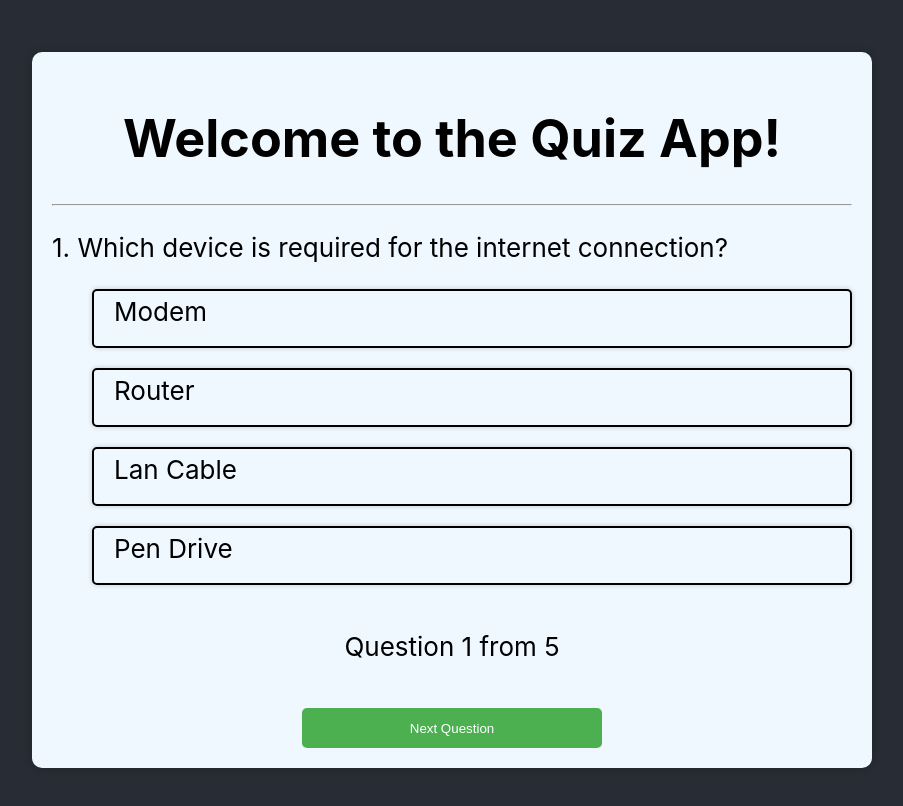
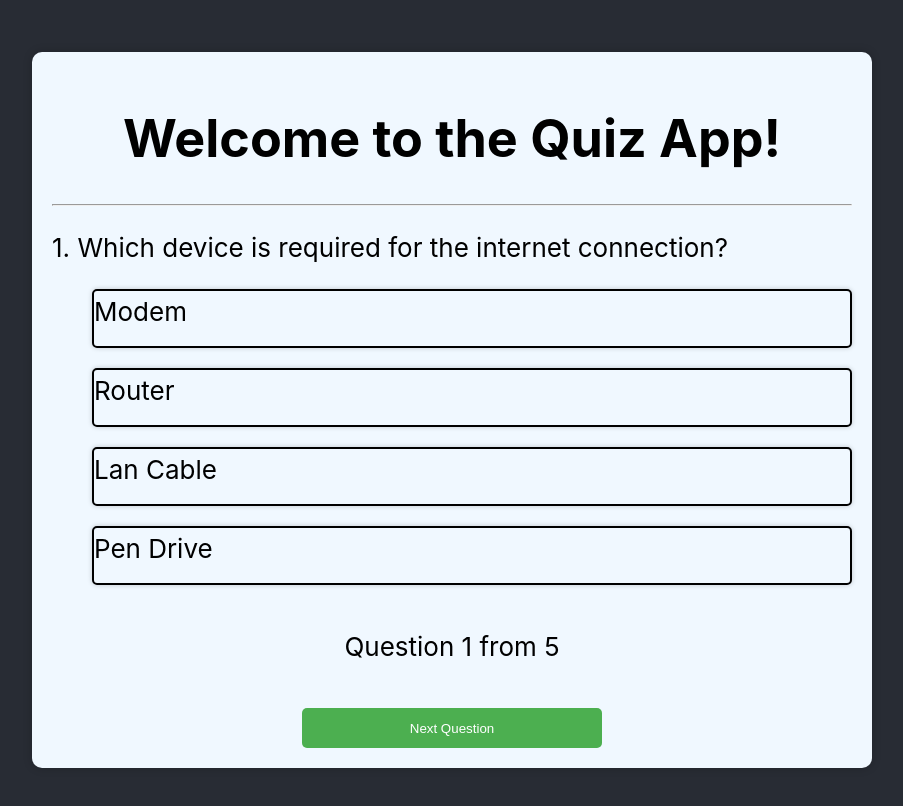
Before and after one commit to feras-alkilani/Quiz-App, a React (Create React App) app: page / in a window 1280 px wide. Shown: the top 806 px of the page, without its empty margins (188-1091 px from the left). Built offline with nearby package versions, Linux system fonts and the light colour scheme.

Commit message:
Update Questions.css

```diff
--- a/src/components/Questions.css
+++ b/src/components/Questions.css
@@ -33,7 +33,7 @@
   border: 2px solid black;
   list-style-type: none;
   text-align: left;
-  padding-left: 20px;
+
   cursor: pointer;
   transition: background-color 0.3s ease;
   border-radius: 5px;
```
